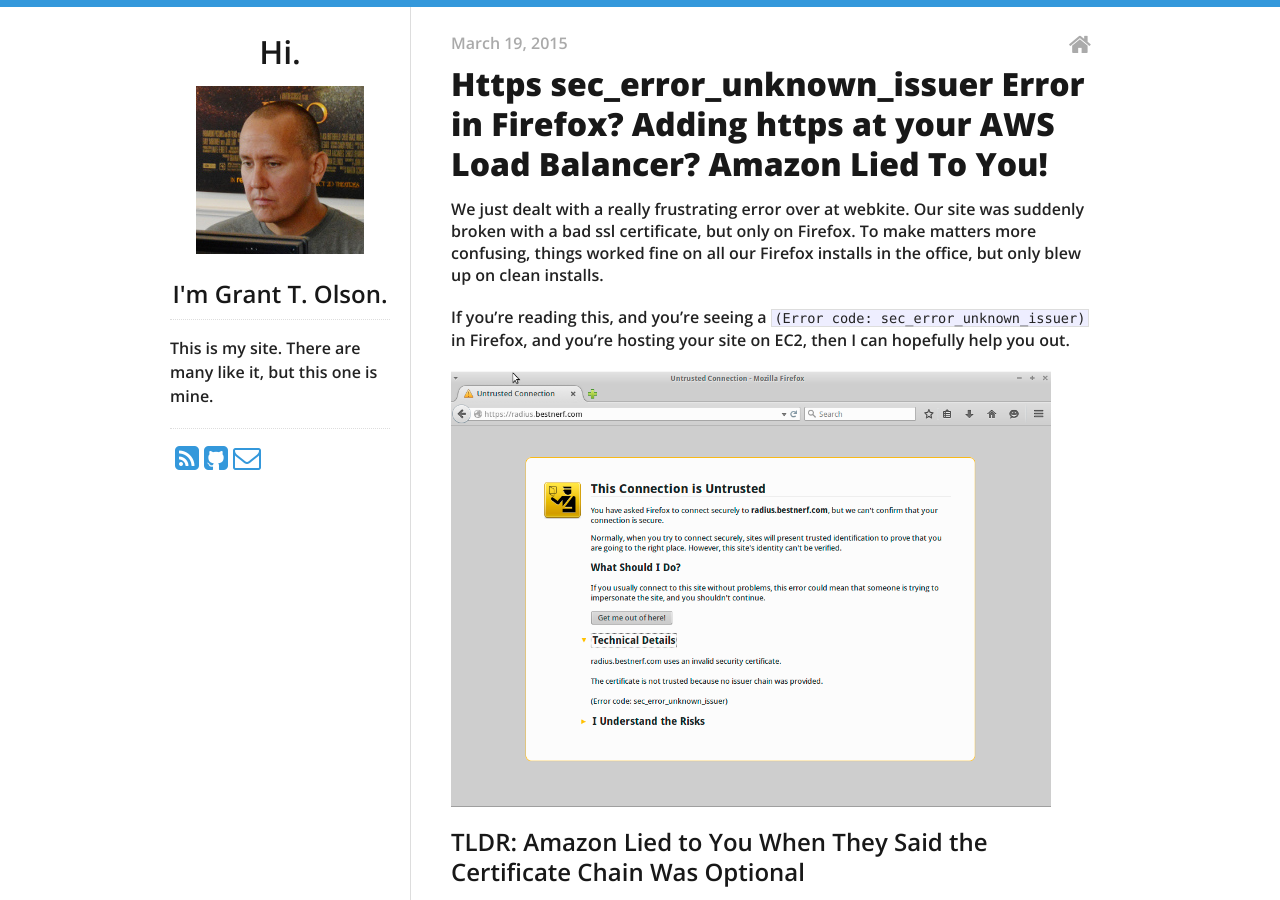
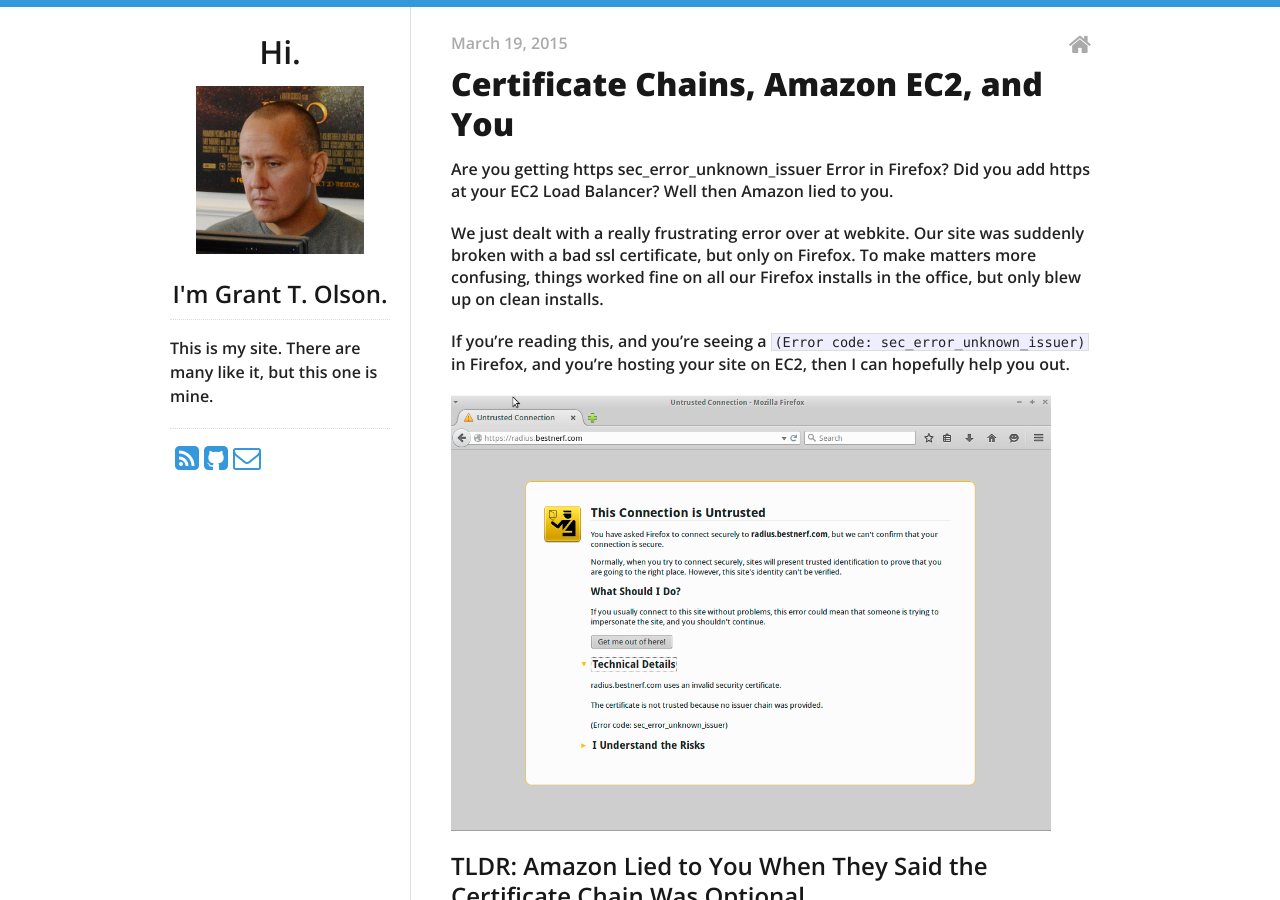
Before and after one commit to grant-olson/grant-olson.github.io, a Jekyll site: the page built from _posts/2015-03-19-certificate_chains_amazon_ec2_and_you.md, in a window 1280 px wide and 900 px high. Built offline with Jekyll 4.4.1, drawn with Linux system fonts in a browser that asks for light colours.

Commit message:
Retitled blog post

```diff
--- a/_posts/2015-03-19-sec_error_unknown_issuer_in_firefox_amazon_lied.md
+++ b/_posts/2015-03-19-certificate_chains_amazon_ec2_and_you.md
@@ -1,9 +1,12 @@
 ---
 layout: post
 published: true
-title: Https sec_error_unknown_issuer Error in Firefox? Adding https at your AWS Load Balancer? Amazon Lied To You!
+title: Certificate Chains, Amazon EC2, and You
 category: news
 ---
+
+Are you getting https sec_error_unknown_issuer Error in Firefox? Did
+you add https at your EC2 Load Balancer? Well then Amazon lied to you.
 
 We just dealt with a really frustrating error over at webkite. Our
 site was suddenly broken with a bad ssl certificate, but only on
```
